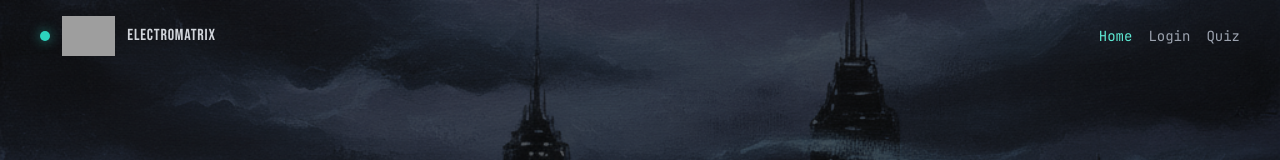
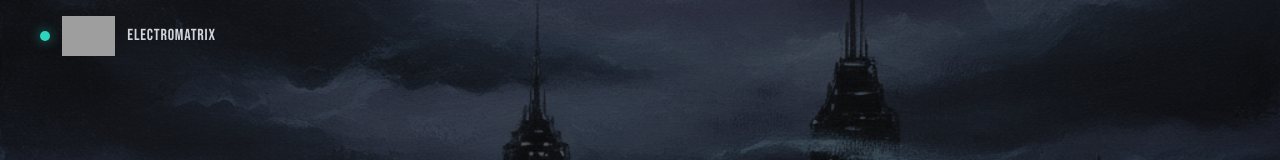
Before and after one commit to dheerajsn2004/ElectroMatrix, a React (Vite) app in the folder frontend/: page / in a window 1280 px wide. Shown: the top 160 px of the page. Built offline with nearby package versions, Linux system fonts and the light colour scheme; grey boxes are pictures that could not be loaded; a web font is replaced by a local one.

Commit message:
Remove Navigation

```diff
--- a/frontend/src/layouts/RootLayout.jsx
+++ b/frontend/src/layouts/RootLayout.jsx
@@ -47,7 +47,7 @@ export default function RootLayout() {
           </Link>
 
           {/* desktop nav */}
-          <nav className="hidden sm:flex items-center gap-4 text-xs md:text-sm text-gray-400">
+          {/* <nav className="hidden sm:flex items-center gap-4 text-xs md:text-sm text-gray-400">
             <Link
               to="/"
               className={`${pathname === "/" ? "text-teal-300" : ""}`}
@@ -57,8 +57,13 @@ export default function RootLayout() {
             <Link
               to="/login"
               className={`${pathname.startsWith("/login") ? "text-teal-300" : ""}`}
+
             >
-              Login
+            <span
+              className="text-sm sm:text-base tracking-wider text-gray-300"
+              style={{ fontFamily: "'Bebas Neue', sans-serif" }}
+            >Login</span>
+
             </Link>
             <Link
               to="/quiz"
@@ -66,10 +71,10 @@ export default function RootLayout() {
             >
               Quiz
             </Link>
-          </nav>
+          </nav> */}
 
           {/* mobile login button */}
-          <div className="sm:hidden">
+          {/* <div className="sm:hidden">
             <Link
               to="/login"
               onClick={handleLoginClick}
@@ -77,7 +82,7 @@ export default function RootLayout() {
             >
               Login
             </Link>
-          </div>
+          </div> */}
         </header>
 
         {/* page body */}
```
